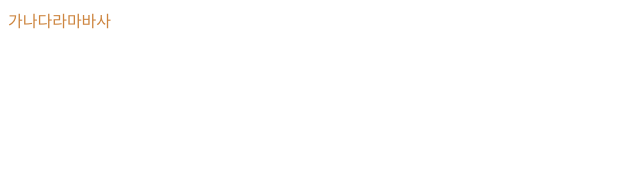
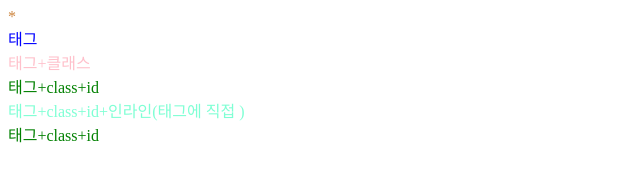
Before and after one commit to juyeon-Bae/2023-WSM-104, a plain HTML site: page st.html in a window 1280 px wide. Shown: the whole page, without its empty margins (0-640 px from the left). Drawn offline with Linux system fonts and the light colour scheme.

Commit message:
CSS 우선순위

```diff
--- a/st.css
+++ b/st.css
@@ -1,3 +1,19 @@
-div{
+/*   *=전체*/
+*{
     color: peru;
 }
+
+/* 태그 선택자 */
+div{
+    color: blue;
+}
+
+/* 클래스 선택자 */
+.c {
+    color: pink;
+}
+
+/* id선택자 */
+#i{
+    color: green;
+}
--- a/st.html
+++ b/st.html
@@ -2,16 +2,19 @@
 <html>
 <head>
     <meta charset="UTF-8">
+
     <title>CSS 연습</title>
-    <style>
-        div {
-            color: peru ;
-        }
-    </style>
+   <link rel="stylesheet" href="st.css">
+
 </head>
 <body>
+    *
     <!-- 줄이 바껴지며, CSS에 사용 -->
-    <div>가나다라마바사</div>
+    <div>태그</div>
+    <div class="c">태그+클래스</div>
+    <div class="C" id="i">태그+class+id</div>
+    <div class="C" id="i" style="color: aquamarine">태그+class+id+인라인(태그에 직접 )</div>
+    <div class="C" id="i">태그+class+id</div>
 
 </body>
 </html>
```
